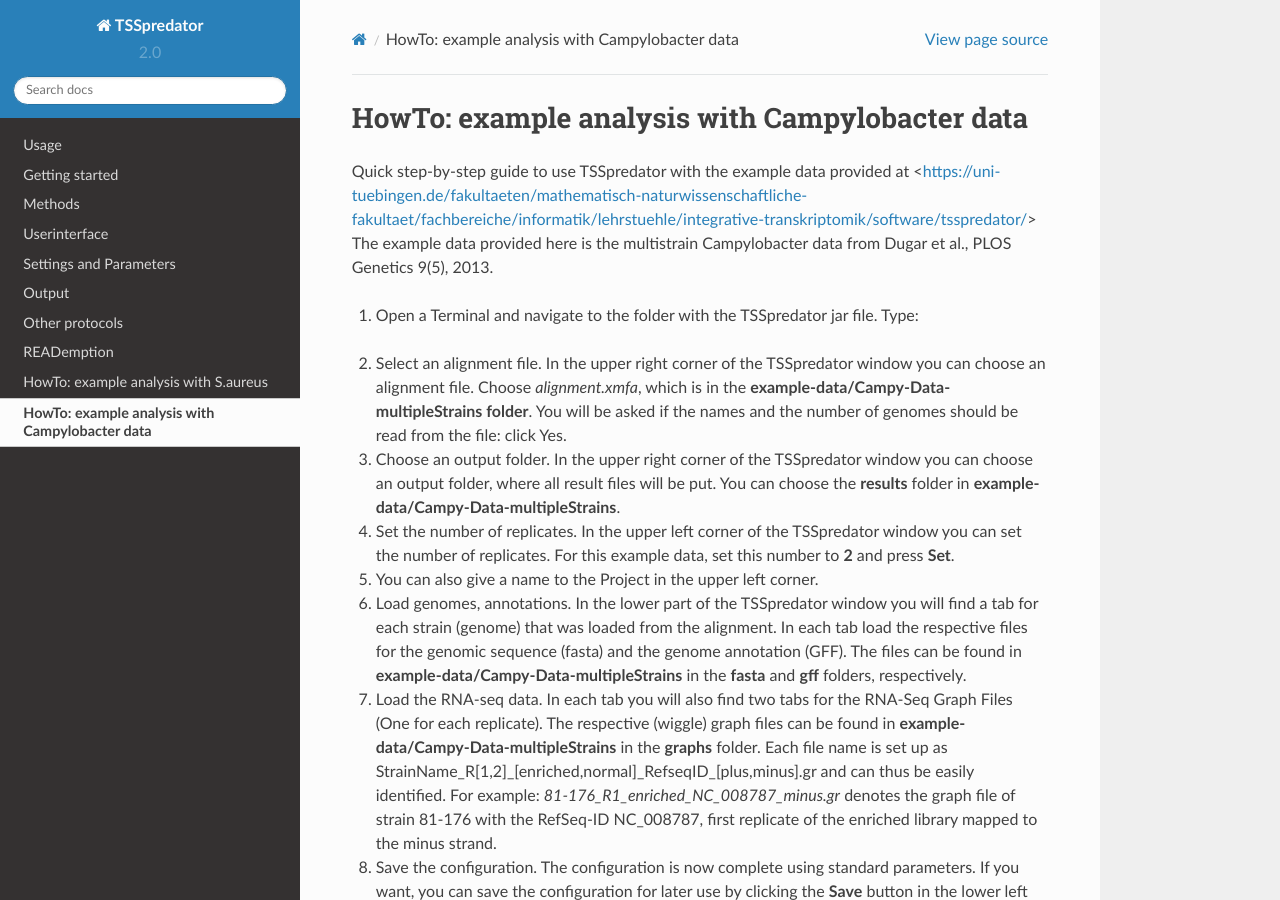
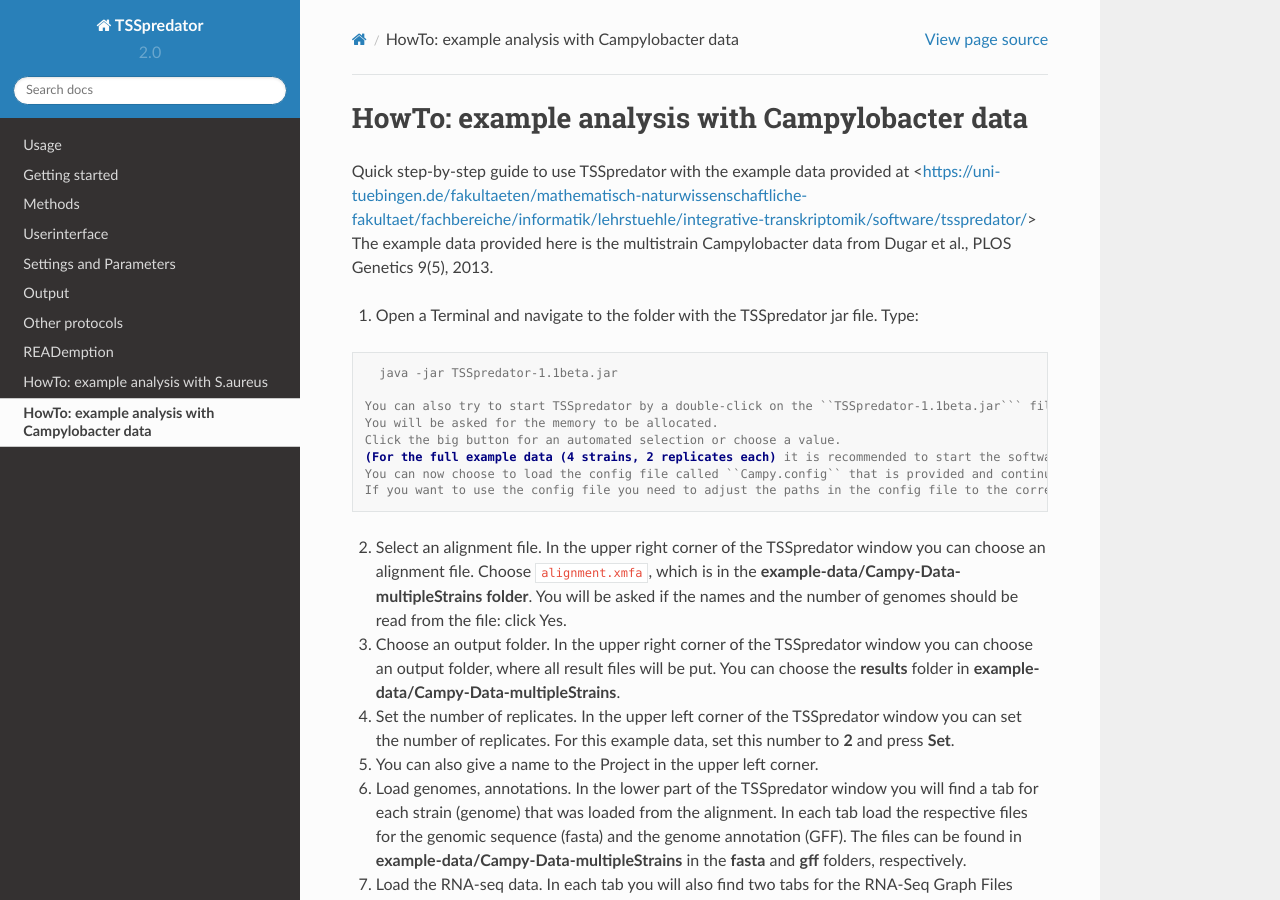
Before and after one commit to Integrative-Transcriptomics/TSSpredator2.0-rtd, a Sphinx documentation site: the page built from docs/source/example2.rst, in a window 1280 px wide and 900 px high. Built offline with Sphinx 7.4.7 and the Read the Docs theme 2.0.0, drawn with Linux system fonts in a browser that asks for light colours.

Commit message:
change chapter example analysis 2

````diff
--- a/docs/source/example2.rst
+++ b/docs/source/example2.rst
@@ -9,19 +9,20 @@
 1. Open a Terminal and navigate to the folder with the TSSpredator jar file. Type:
 
 .. code-block:: console
+
    java -jar TSSpredator-1.1beta.jar
 
- You can also try to start TSSpredator by a double-click on the **TSSpredator-1.1beta.jar** file.
+ You can also try to start TSSpredator by a double-click on the ``TSSpredator-1.1beta.jar``` file.
  You will be asked for the memory to be allocated.
  Click the big button for an automated selection or choose a value.
  (For the full example data (4 strains, 2 replicates each) it is recommended to start the software with at least 1GB RAM).
- You can now choose to load the config file called *Campy.config* that is provided and continue with step 8 or you continue with the following steps 2-7.
+ You can now choose to load the config file called ``Campy.config`` that is provided and continue with step 8 or you continue with the following steps 2-7.
  If you want to use the config file you need to adjust the paths in the config file to the correct paths on your computer. This can easily be done with a text editor.
 
 2. Select an alignment file.
    In the upper right corner of the TSSpredator window
    you can choose an alignment file.
-   Choose *alignment.xmfa*, which is in the **example-data/Campy-Data-multipleStrains folder**.
+   Choose ``alignment.xmfa``, which is in the **example-data/Campy-Data-multipleStrains folder**.
    You will be asked if the names and the number of genomes
    should be read from the file: click Yes.
 
````
